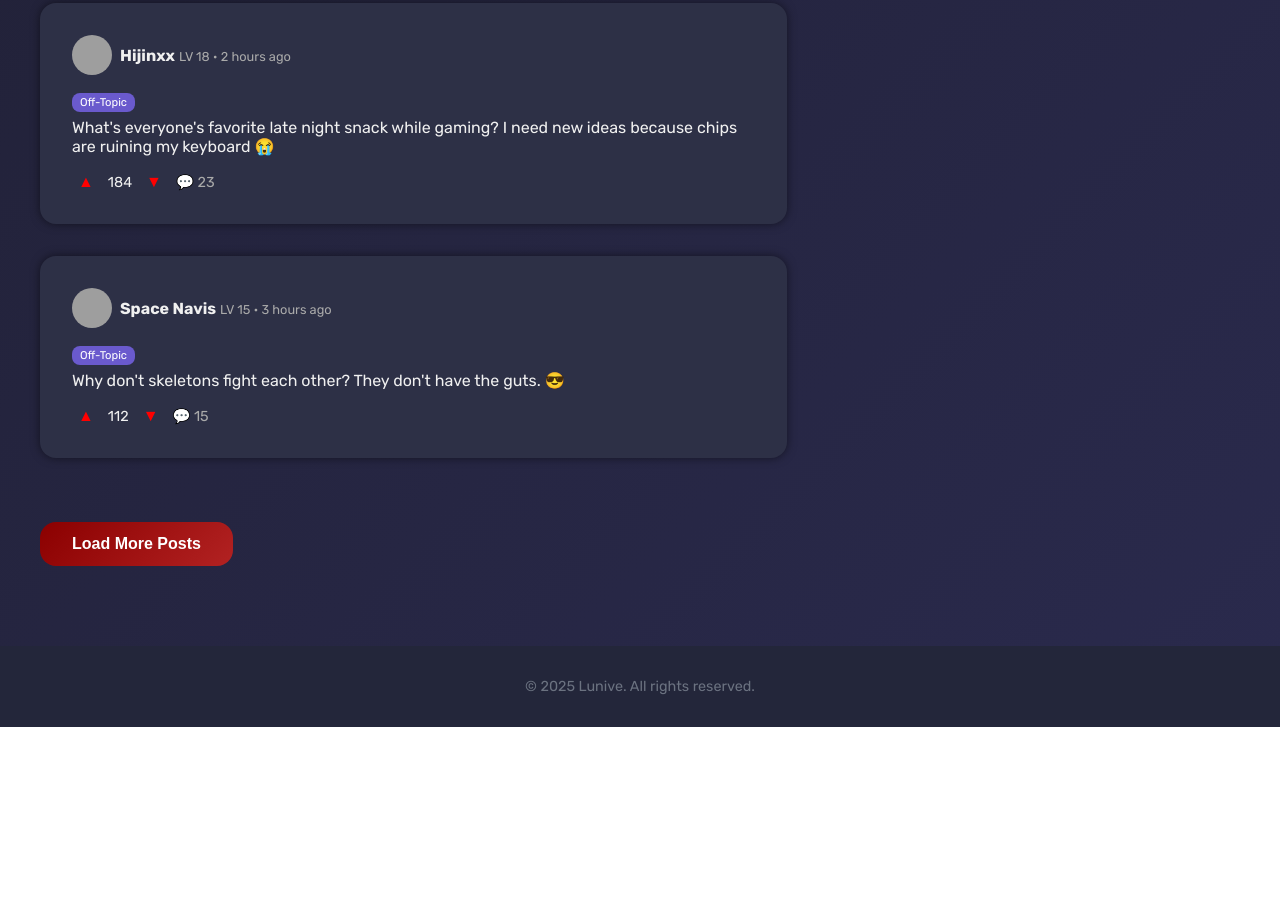
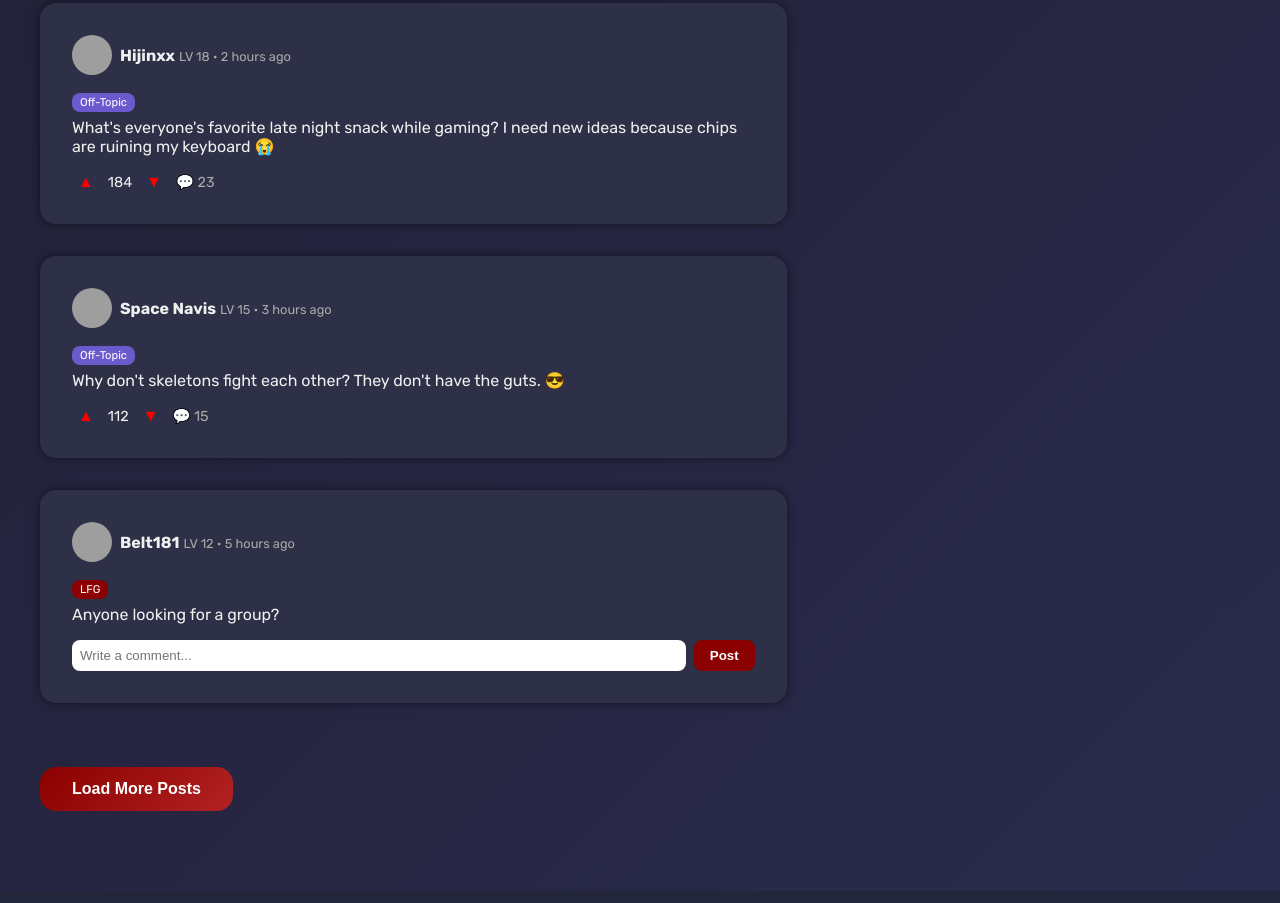
Before and after one commit to PivotMenace/Noctive, a plain HTML site: page index.html in a window 1280 px wide. Shown: the part 1165-2068 px from the top of the page. Before the commit the page ends 1892 px from the top, so only its background shows below. Drawn offline with Linux system fonts and the light colour scheme; grey boxes are pictures that could not be loaded.

Commit message:
Update index.html

```diff
--- a/index.html
+++ b/index.html
@@ -1,4 +1,4 @@
-<!-- Final Lunive Website with Posts + R6S Tracker Sidebar (with Venus, Hijinxx, and Space Navis posts) -->
+<!-- Final Lunive Website with Posts + R6S Tracker Sidebar (with Venus, Hijinxx, Space Navis posts, Belt181 LFG post, and comment boxes) -->
 <!DOCTYPE html>
 <html lang="en">
 <head>
@@ -107,18 +107,6 @@
       box-shadow: 0 0 10px rgba(0,0,0,0.5);
     }
 
-    .stats-panel h2 {
-      color: #9aaff9;
-      margin-bottom: 1rem;
-      font-size: 1.5rem;
-    }
-
-    .stat-box p {
-      margin: 0.5rem 0;
-      color: #f0f0f0;
-      font-size: 1rem;
-    }
-
     .card {
       background-color: #2d3046;
       border-radius: 1rem;
@@ -144,6 +132,34 @@
     .sidebar-button:hover {
       background: linear-gradient(135deg, #b22222, #ff3c38);
       transform: translateY(-2px);
+    }
+
+    .comment-box {
+      margin-top: 1rem;
+      display: flex;
+      gap: 0.5rem;
+    }
+
+    .comment-box input {
+      flex: 1;
+      padding: 0.5rem;
+      border-radius: 0.5rem;
+      border: none;
+    }
+
+    .comment-box button {
+      background: #8b0000;
+      border: none;
+      padding: 0.5rem 1rem;
+      border-radius: 0.5rem;
+      color: white;
+      font-weight: bold;
+      cursor: pointer;
+      transition: background 0.3s;
+    }
+
+    .comment-box button:hover {
+      background: #b22222;
     }
 
     .load-more-button {
@@ -205,6 +221,7 @@
     <button class="sidebar-button">New Post</button>
     <button class="sidebar-button">Start Chat</button>
 
+    <!-- Venus, Hijinxx, Space Navis, Belt181 posts will be here -->
     <!-- Venus Post -->
     <section class="card">
       <div style="display: flex; align-items: center; gap: 0.5rem; margin-bottom: 1rem;">
@@ -266,6 +283,23 @@
       </div>
     </section>
 
+    <section class="card">
+      <div style="display: flex; align-items: center; gap: 0.5rem; margin-bottom: 1rem;">
+        <img src="https://ui-avatars.com/api/?name=Belt181&background=8b0000&color=ffffff&rounded=true&size=40" alt="Belt181 Avatar" style="border-radius: 50%; width: 40px; height: 40px;">
+        <div>
+          <strong>Belt181</strong> <span style="font-size: 0.8rem; color: #aaa;">LV 12 • 5 hours ago</span>
+        </div>
+      </div>
+      <div style="margin-bottom: 1rem;">
+        <span style="background: #8b0000; color: white; padding: 0.2rem 0.5rem; border-radius: 0.5rem; font-size: 0.7rem;">LFG</span>
+        <p style="margin-top: 0.5rem;">Anyone looking for a group?</p>
+      </div>
+      <div class="comment-box">
+        <input type="text" id="comment-belt" placeholder="Write a comment...">
+        <button onclick="postComment('belt')">Post</button>
+      </div>
+    </section>
+
     <button class="load-more-button">Load More Posts</button>
   </main>
 
@@ -284,5 +318,15 @@
   &copy; 2025 Lunive. All rights reserved.
 </footer>
 
+<script>
+function postComment(user) {
+  const input = document.getElementById('comment-' + user);
+  if (input.value.trim()) {
+    alert('Comment posted: ' + input.value);
+    input.value = '';
+  }
+}
+</script>
+
 </body>
 </html>
```
